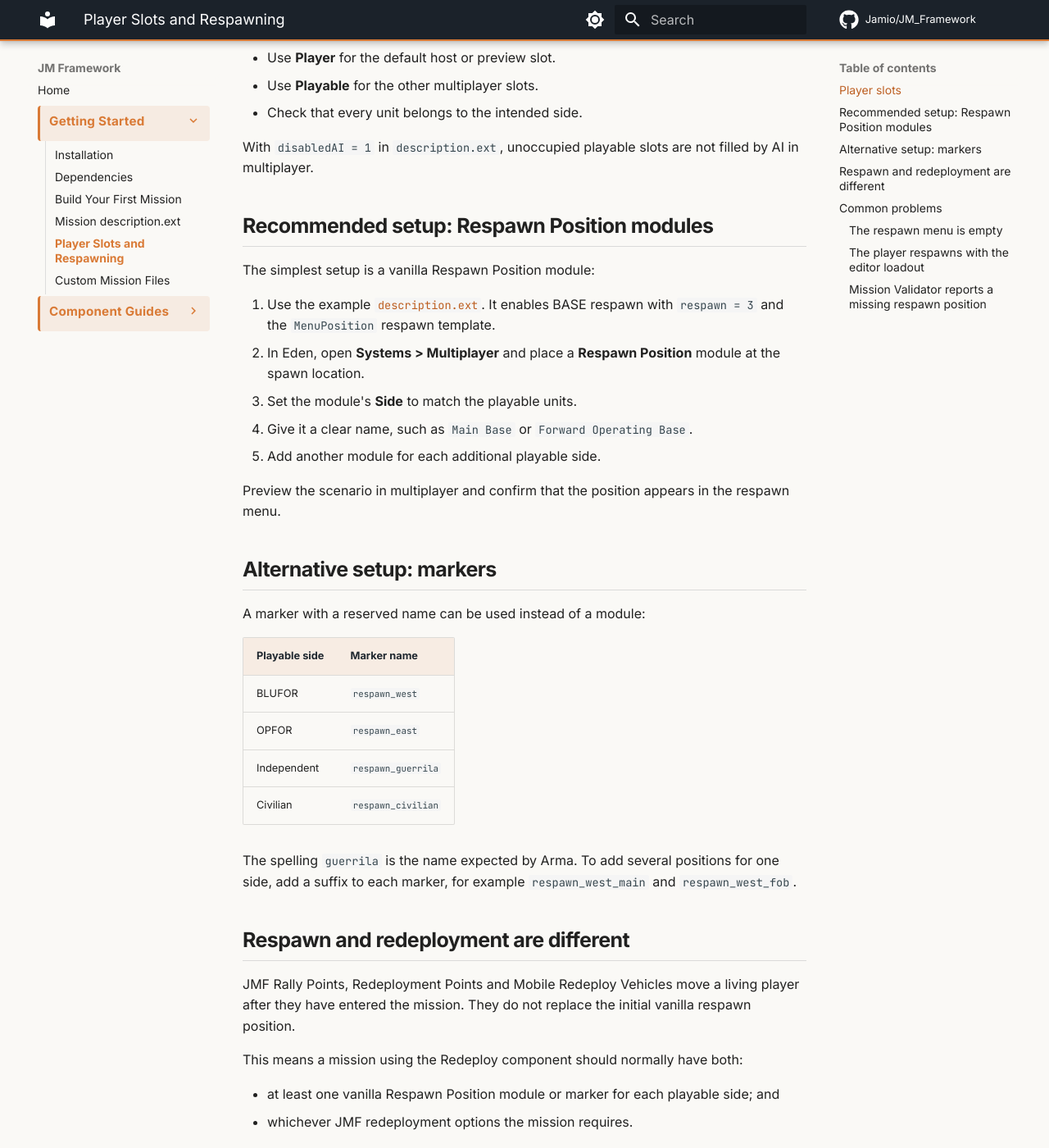
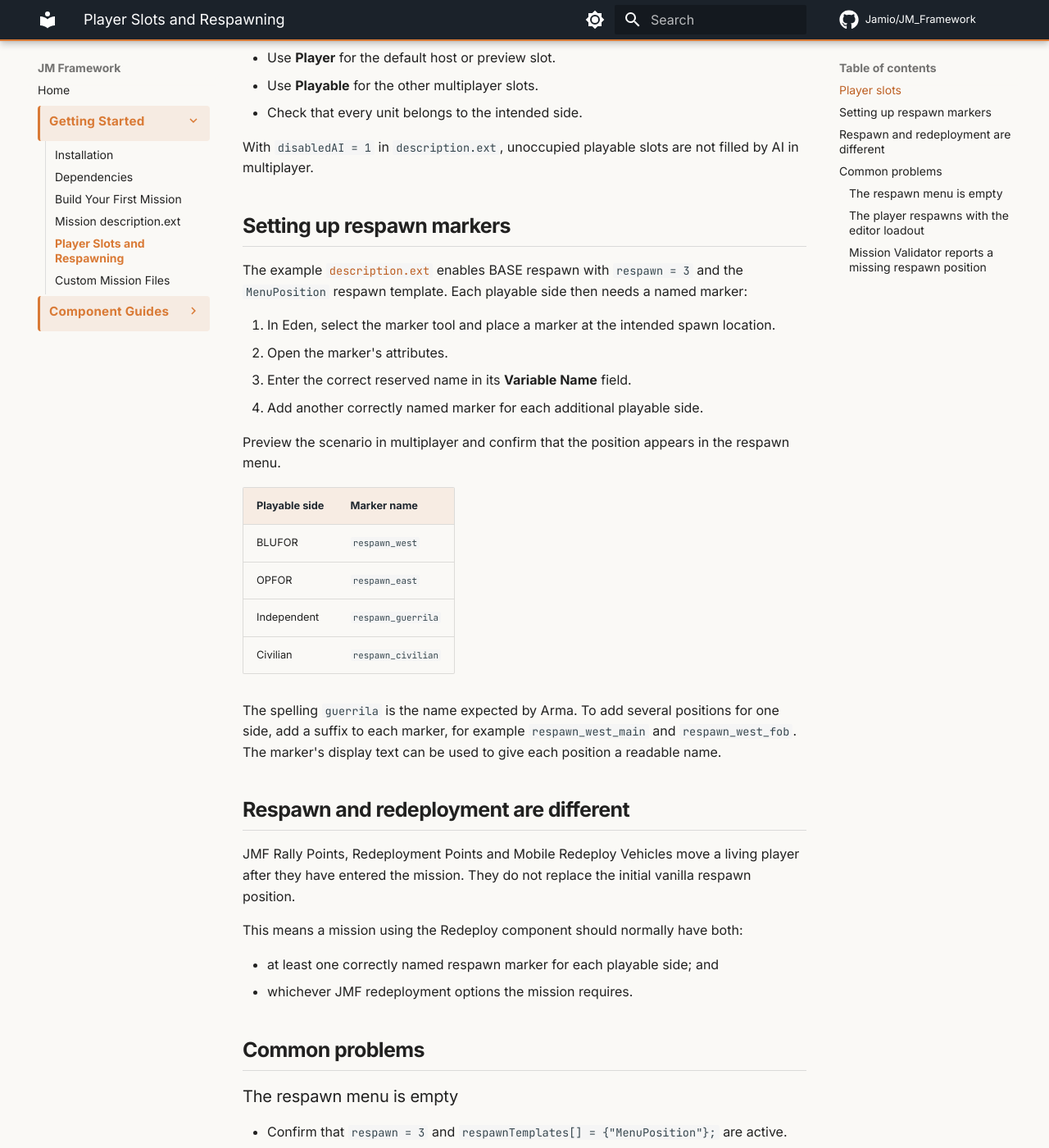
Before and after one commit to Jamio/JM_Framework_Docs, an MkDocs documentation site: the page built from docs/getting-started/respawning.md, in a window 1280 px wide and 1400 px high, scrolled down 410 px. Shown: the whole window at 82% size. Built offline with MkDocs 1.6.1 and Material for MkDocs 9.7.7, drawn with Linux system fonts in a browser that asks for light colours; comment, search, counter and statistics services are not loaded; some of the changed text lies outside the part shown.

Commit message:
docs: recommend marker-based respawn setup

```diff
--- a/docs/getting-started/respawning.md
+++ b/docs/getting-started/respawning.md
@@ -12,21 +12,16 @@ Place the units that players will use and set their **Control** attribute in Ede
 
 With `disabledAI = 1` in `description.ext`, unoccupied playable slots are not filled by AI in multiplayer.
 
-## Recommended setup: Respawn Position modules
+## Setting up respawn markers
 
-The simplest setup is a vanilla Respawn Position module:
+The example [`description.ext`](description-ext.md) enables BASE respawn with `respawn = 3` and the `MenuPosition` respawn template. Each playable side then needs a named marker:
 
-1. Use the example [`description.ext`](description-ext.md). It enables BASE respawn with `respawn = 3` and the `MenuPosition` respawn template.
-2. In Eden, open **Systems > Multiplayer** and place a **Respawn Position** module at the spawn location.
-3. Set the module's **Side** to match the playable units.
-4. Give it a clear name, such as `Main Base` or `Forward Operating Base`.
-5. Add another module for each additional playable side.
+1. In Eden, select the marker tool and place a marker at the intended spawn location.
+2. Open the marker's attributes.
+3. Enter the correct reserved name in its **Variable Name** field.
+4. Add another correctly named marker for each additional playable side.
 
 Preview the scenario in multiplayer and confirm that the position appears in the respawn menu.
-
-## Alternative setup: markers
-
-A marker with a reserved name can be used instead of a module:
 
 | Playable side | Marker name |
 | --- | --- |
@@ -35,7 +30,7 @@ A marker with a reserved name can be used instead of a module:
 | Independent | `respawn_guerrila` |
 | Civilian | `respawn_civilian` |
 
-The spelling `guerrila` is the name expected by Arma. To add several positions for one side, add a suffix to each marker, for example `respawn_west_main` and `respawn_west_fob`.
+The spelling `guerrila` is the name expected by Arma. To add several positions for one side, add a suffix to each marker, for example `respawn_west_main` and `respawn_west_fob`. The marker's display text can be used to give each position a readable name.
 
 ## Respawn and redeployment are different
 
@@ -43,7 +38,7 @@ JMF Rally Points, Redeployment Points and Mobile Redeploy Vehicles move a living
 
 This means a mission using the Redeploy component should normally have both:
 
-- at least one vanilla Respawn Position module or marker for each playable side; and
+- at least one correctly named respawn marker for each playable side; and
 - whichever JMF redeployment options the mission requires.
 
 ## Common problems
@@ -51,7 +46,7 @@ This means a mission using the Redeploy component should normally have both:
 ### The respawn menu is empty
 
 - Confirm that `respawn = 3` and `respawnTemplates[] = {"MenuPosition"};` are active.
-- Check that the Respawn Position module or marker belongs to the player's side.
+- Check that the marker name matches the player's side.
 - Check the marker spelling, especially `respawn_guerrila` for Independent.
 - Do not set conflicting respawn options in both `description.ext` and Eden's Multiplayer Attributes.
 
@@ -61,4 +56,4 @@ Vanilla Arma creates the replacement unit first. Loadout restoration is then han
 
 ### Mission Validator reports a missing respawn position
 
-BASE respawn is enabled but the server could not find a marker or registered position for one of the playable sides. Add a vanilla Respawn Position module for the named side or use its reserved marker name.
+BASE respawn is enabled but the server could not find a destination for one of the playable sides. Add the reserved respawn marker named in the warning.
```
Also changed, not shown: docs/components/administration/mission-validator.md (+1 -1 lines), docs/getting-started/description-ext.md (+3 -3 lines), docs/getting-started/first-mission.md (+2 -2 lines).
